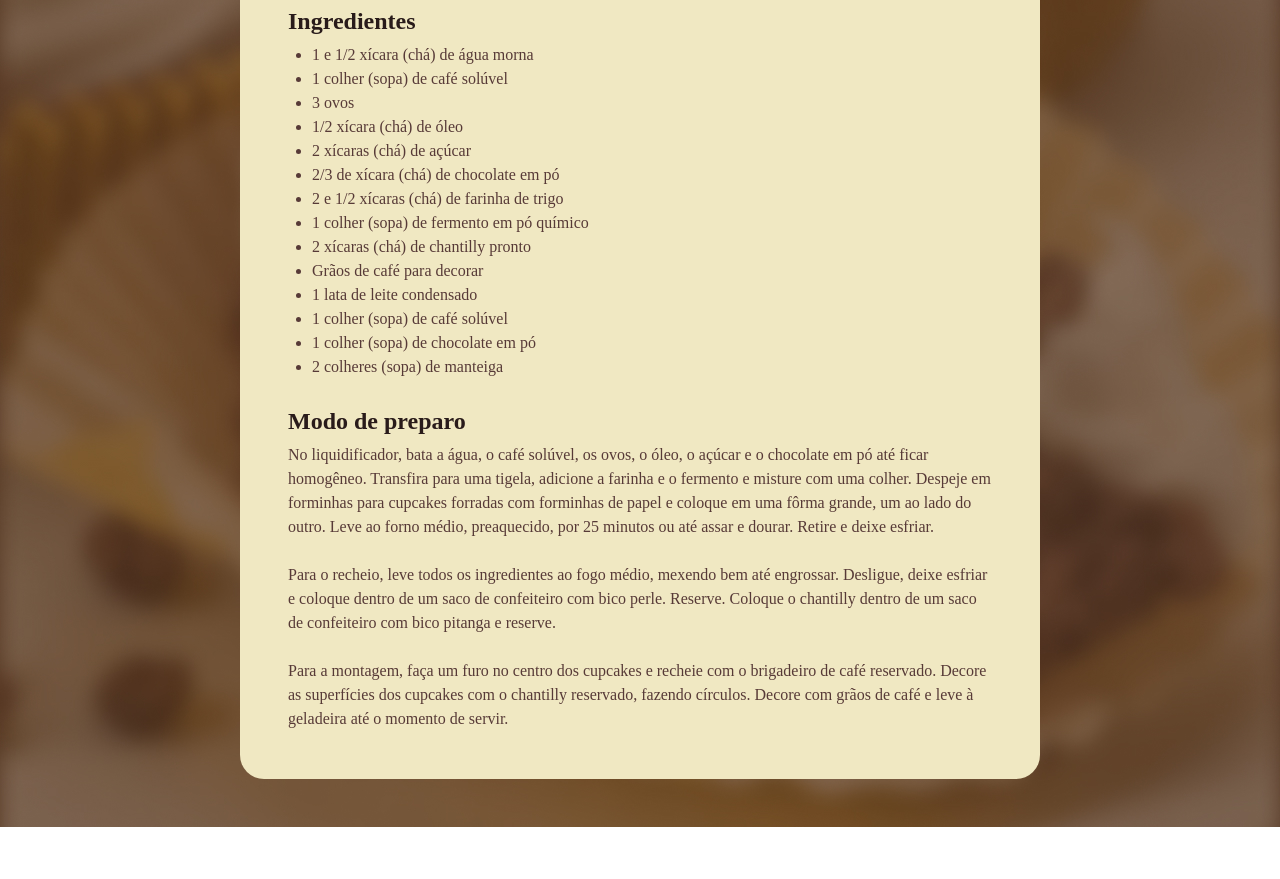
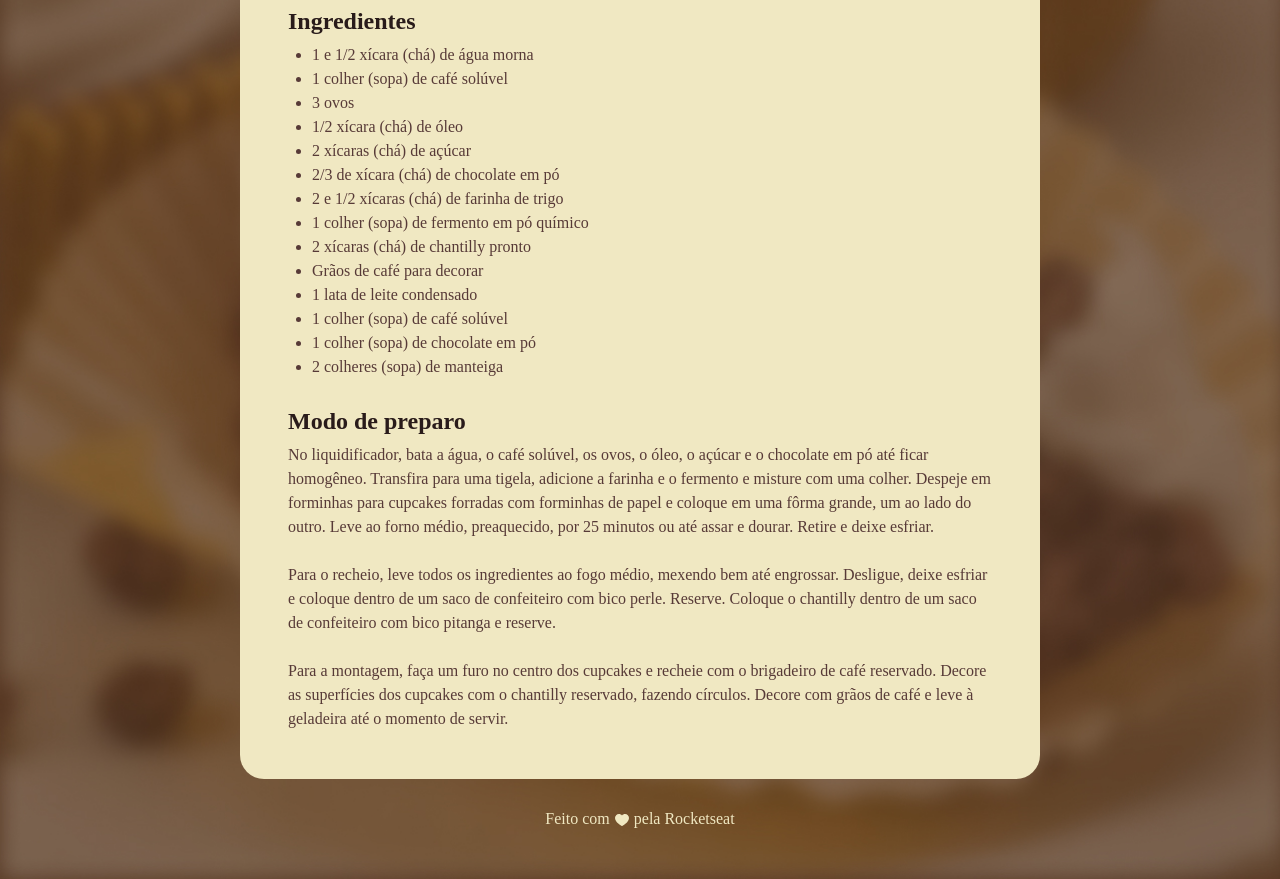
Before and after one commit to marcosviniciusid/projeto-receita-fullstack, a plain HTML site: page index.html in a window 1280 px wide. Shown: the part 716-1595 px from the top of the page. Before the commit the page ends 1543 px from the top, so only its background shows below. Drawn offline with Linux system fonts and the light colour scheme; a web font is replaced by a local one.

Commit message:
adicionando o footer

```diff
--- a/index.html
+++ b/index.html
@@ -56,5 +56,8 @@
             </section>
         </main>
     </div>
+    <footer>
+        Feito com <img src="assets/heart.svg" alt="Icone de coração para dizer que é amor"> pela Rocketseat
+    </footer>
 </body>
 </html>
--- a/style.css
+++ b/style.css
@@ -21,7 +21,7 @@ body {
     padding: 24px;
     background-color: #F0E8C2;
     border-radius: 24px;
-    margin: 48px auto;
+    margin: 48px auto 28px;
 }
 
 img {
@@ -57,3 +57,13 @@ h1, h2 {
 ul {
     margin-left: 24px;
 }
+
+footer {
+    color: #F0E8C2;
+    text-align: center;
+    padding-bottom: 48px;
+}
+
+footer img {
+    vertical-align: middle;
+}
```
Also changed, not shown: assets/heart.svg (added).
